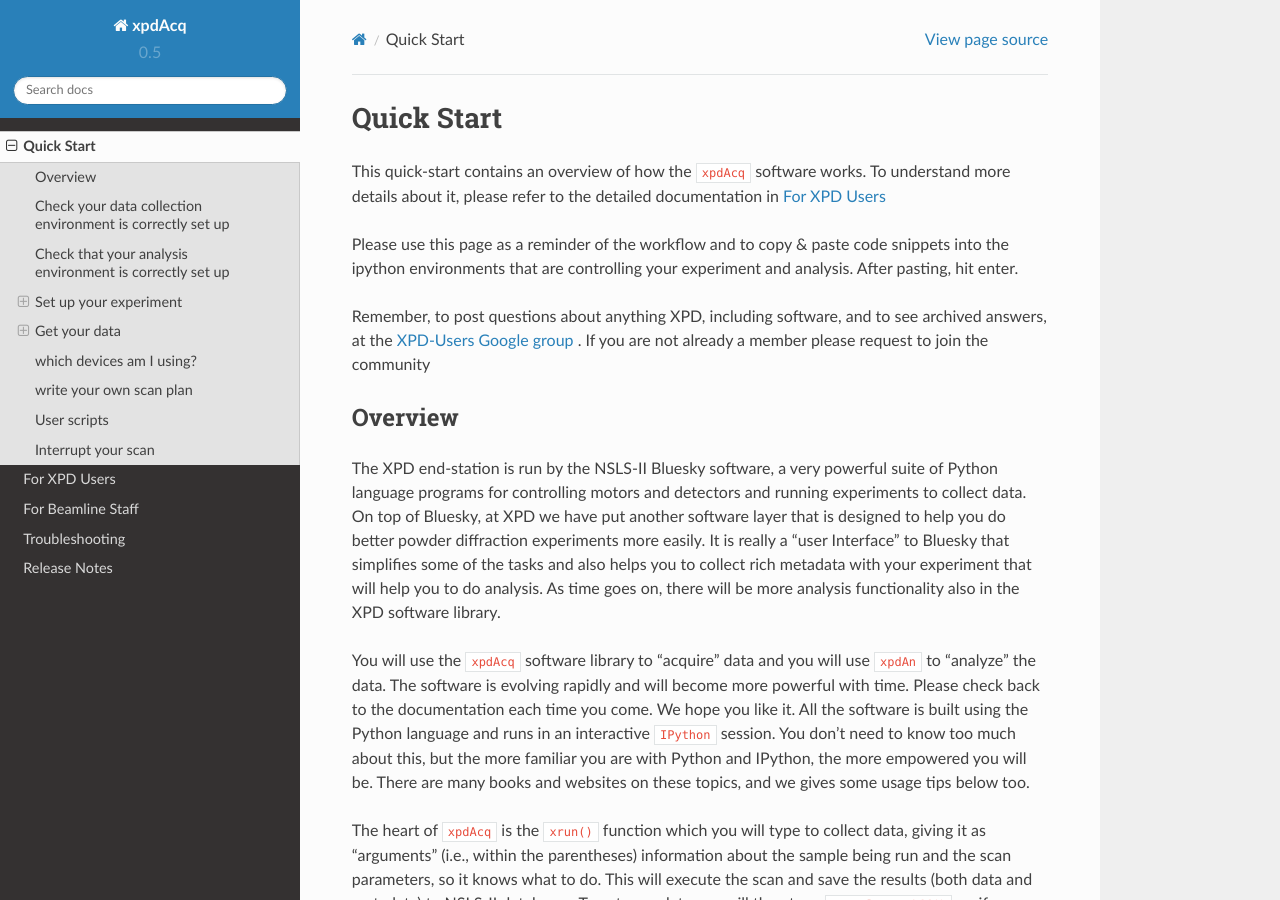
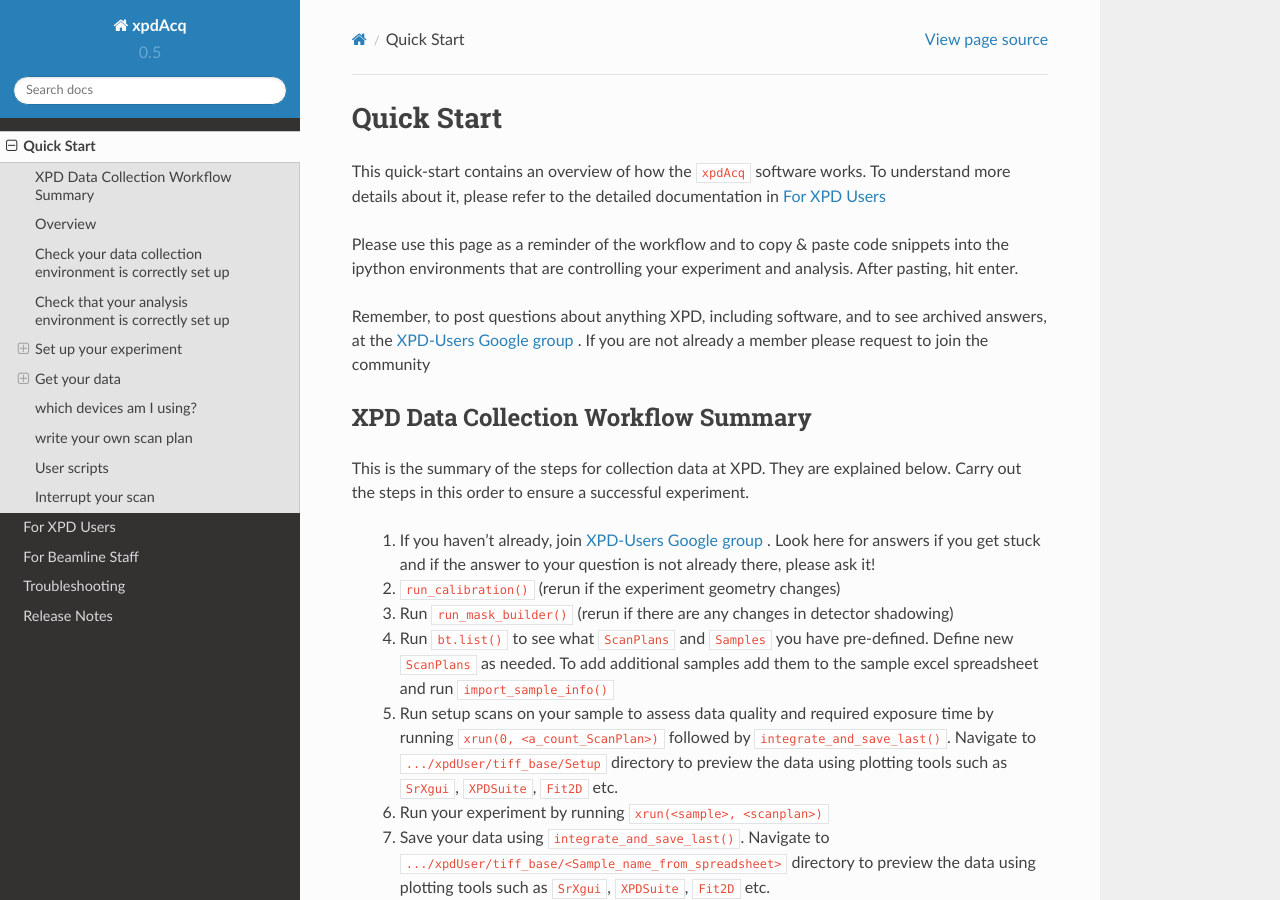
Before and after one commit to xpdAcq/xpdAcq, a Sphinx documentation site: the page built from doc/quickstart.rst, in a window 1280 px wide and 900 px high. Built offline with Sphinx 7.4.7 and the Read the Docs theme 2.0.0, drawn with Linux system fonts in a browser that asks for light colours; some of the changed text lies outside the part shown.

Commit message:
DOC: add workflow section. work with Simon

`````diff
--- a/doc/quickstart.rst
+++ b/doc/quickstart.rst
@@ -11,8 +11,30 @@
 pasting, hit enter.
 
 Remember, to post questions about anything XPD, including software, and to see archived answers, at the `XPD-Users Google group
-<https://groups.google.com/forum/#!forum/xpd-users;context-place=overview>`_ .  If you are not already a member please request to join
+<https://groups.google.com/forum/#!forum/xpd-users;context-place=overview>`_ . If you are not already a member please request to join
 the community
+
+XPD Data Collection Workflow Summary
+------------------------------------
+
+This is the summary of the steps for collection data at XPD. They are explained below.
+Carry out the steps in this order to ensure a successful experiment.
+
+  1. If you haven't already, join `XPD-Users Google group <https://groups.google.com/forum/#!forum/xpd-users;context-place=overview>`_ . Look here for answers if you get stuck and if the answer to your question is not already there, please ask it!
+
+  2. ``run_calibration()`` (rerun if the experiment geometry changes)
+
+  3. Run ``run_mask_builder()`` (rerun if there are any changes in detector shadowing)
+
+  4. Run ``bt.list()`` to see what ``ScanPlans`` and ``Samples`` you have pre-defined. Define new ``ScanPlans`` as needed.  To add additional samples add them to the sample excel spreadsheet and run ``import_sample_info()``
+
+  5. Run setup scans on your sample to assess data quality and required exposure time by running ``xrun(0, <a_count_ScanPlan>)`` followed by ``integrate_and_save_last()``. Navigate to ``.../xpdUser/tiff_base/Setup`` directory to preview the data using plotting tools such as ``SrXgui``, ``XPDSuite``, ``Fit2D`` etc.
+
+  6. Run your experiment by running ``xrun(<sample>, <scanplan>)``
+
+  7. Save your data using ``integrate_and_save_last()``. Navigate to ``.../xpdUser/tiff_base/<Sample_name_from_spreadsheet>`` directory to preview the data using plotting tools such as ``SrXgui``, ``XPDSuite``, ``Fit2D`` etc.
+
+These and many more things are explained below and elsewhere in the documentation.
 
 Overview
 --------
@@ -190,14 +212,16 @@
 files dialog box.  You may have to click the 'Refresh' button if the file was
 just written and doesn't show.
 
+.. _load_sample:
+
 1. load ``Sample`` information
 """"""""""""""""""""""""""""""
 
 Your sample information should be loaded in an excel spreadsheet, with a well
-defined format (a template file may be found at `xpdUser Google Group
-<https://groups.google.com/forum/?utm_medium=email&utm_source=footer#!topic/xpd-users/_6NSRWg_-l0>`_
-). If the IS didn't already
-do it, save your sample xls file to the ``.../xpdUser/import`` directory using the name
+defined format (a template file may be found at`xpdUser Google Group
+<https://groups.google.com/forum/?utm_medium=email&utm_source=footer#!topic/xpd-users/_6NSRWg_-l0>`_).
+
+If the IS didn't already do it, save your sample xls file to the ``.../xpdUser/import`` directory using the name
 ``<saf_number>_sample.xlsx``, where you replace ``<saf_number>`` with the number
 of the safety approval form associated with your experiment.  If you are not sure
 what your ``saf_number`` is you can get it by typing the following command in your ````collection-yyQn.x`` terminal:
@@ -394,6 +418,8 @@
 exposure, and keep doing this until you have found a count time that gives you sufficient counting statistics.
 You may have to make some new scans with different count times during this process, which brings us to...
 
+.. _def_scanplan:
+
 4.b Define your own xpdAcq ScanPlans
 """""""""""""""""""""""""""""""""""
 
@@ -479,6 +505,8 @@
 Get your data
 -------------
 
+.. _save_data:
+
 1. Save images and metadata from scans
 """"""""""""""""""""""""""""""""""""""
 
@@ -530,7 +558,7 @@
 This is a software object that contains all the information about your scan and can
 be passed to different functions to do analysis.
 more information on headers is `here <http://nsls-ii.github.io/databroker/headers.html>`_
-/
+
 
 2. Save images and also integrate images to a 1D patterns
 """""""""""""""""""""""""""""""""""""""""""""""""""""""""
`````
Also changed, not shown: other parts of doc/quickstart.rst (+2 -0 lines).
